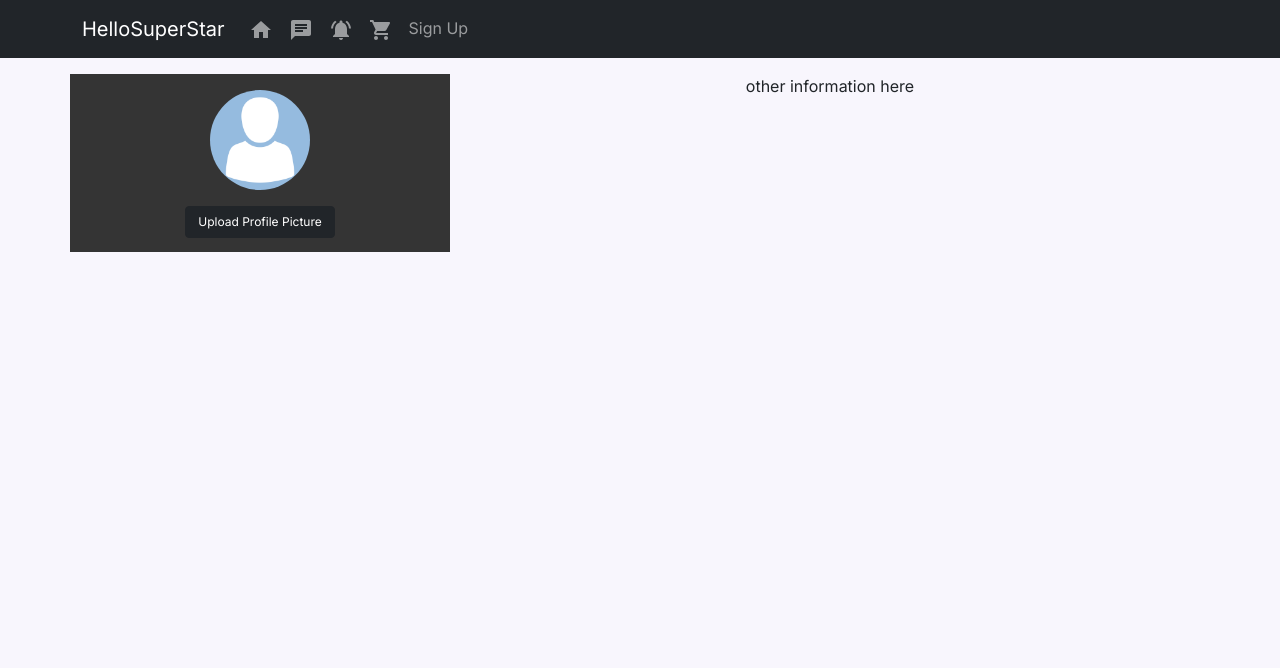
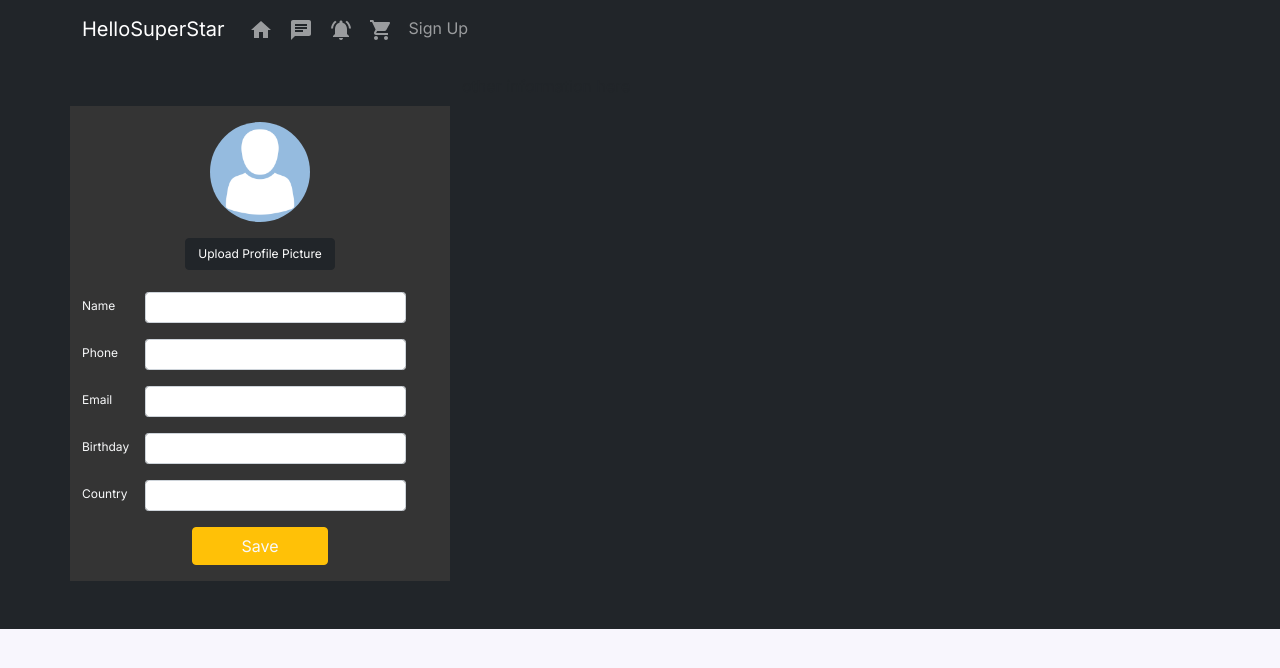
Before and after one commit to aktaruzzamanjoti97/HelloSuperStars, a React (Create React App) app: page /accountCreate in a window 1280 px wide. Shown: the top 668 px of the page. Built offline with nearby package versions, Linux system fonts and the light colour scheme; no server answers; sample sign-in values are in the browser's storage.

Commit message:
Account Create page left form 80% work done

```diff
--- a/src/components/CSS/AccountCreate/accountCreate.css
+++ b/src/components/CSS/AccountCreate/accountCreate.css
@@ -23,3 +23,6 @@ border-radius: 50%;
     position: absolute;
     font-size: 90px;
   }
+.col-form-label{
+    font-size: 12px !important;
+}
--- a/src/components/UserAuthentication/AccountCreate.js
+++ b/src/components/UserAuthentication/AccountCreate.js
@@ -8,26 +8,68 @@ const AccountCreate = () => {
         setFile(URL.createObjectURL(e.target.files[0]))
       }
     return (
-       <>
+       <div className='bg-dark'>
        <div className="container">
            <div className="row">
 
- <div className="col-md-4  account-create-bg mt-3 ">
+ <div className="col-md-4  account-create-bg my-5 ">
 <div className="avater-img my-3 text-center">
 <img src={file===''?avaterImage:file} className='img-fluid avater-img-src' alt='profile-pic' />
 </div>
 <div className="upload-input text-center my-2">
-
     <div class="parent-div">
       <button class="btn btn-dark btn-upload">Upload Profile Picture</button>
       <input type="file" className='btn' onChange={handleChange}/>
     </div>
 
+</div>
+
+{/* Form style start */}
+
+<form >
+  <div class="form-group row my-3">
+    <label for="colFormLabelSm" class="col-sm-2 col-form-label col-form-label-sm text-light">Name</label>
+    <div class="col-sm-9">
+      <input type="email" class="form-control form-control-sm" id="colFormLabelSm" placeholder="col-form-label-sm" />
+    </div>
+  </div>
+
+  <div class="form-group row my-3">
+    <label for="colFormLabelSm" class="col-sm-2 col-form-label col-form-label-sm text-light">Phone</label>
+    <div class="col-sm-9">
+      <input type="email" class="form-control form-control-sm" id="colFormLabelSm" placeholder="col-form-label-sm" />
+    </div>
+  </div>
 
 
+  <div class="form-group row my-3">
+    <label for="colFormLabelSm" class="col-sm-2 col-form-label col-form-label-sm text-light">Email</label>
+    <div class="col-sm-9">
+      <input type="email" class="form-control form-control-sm" id="colFormLabelSm" placeholder="col-form-label-sm" />
+    </div>
+  </div>
+
+
+  <div class="form-group row my-3">
+    <label for="colFormLabelSm" class="col-sm-2 col-form-label col-form-label-sm text-light">Birthday</label>
+    <div class="col-sm-9">
+      <input type="email" class="form-control form-control-sm" id="colFormLabelSm" placeholder="col-form-label-sm" />
+    </div>
+  </div>
+
+
+  <div class="form-group row my-3">
+    <label for="colFormLabelSm" class="col-sm-2 col-form-label col-form-label-sm text-light">Country</label>
+    <div class="col-sm-9">
+      <input type="email" class="form-control form-control-sm " id="colFormLabelSm" placeholder="col-form-label-sm" />
+    </div>
+  </div>
+
+<div className="text-center my-3">
+<button className='btn btn-warning px-5 text-light'>Save</button>
 </div>
 
-
+</form>
 
 
 
@@ -39,7 +81,7 @@ const AccountCreate = () => {
 
 
                </div>
-               <div className="col-md-8 text-center mt-3">
+               <div className="col-md-8 col-lg-8 mt-3">
                    other information here
                </div>
            </div>
@@ -47,7 +89,7 @@ const AccountCreate = () => {
 
 
 
-       </>
+       </div>
     )
 }
 
```
